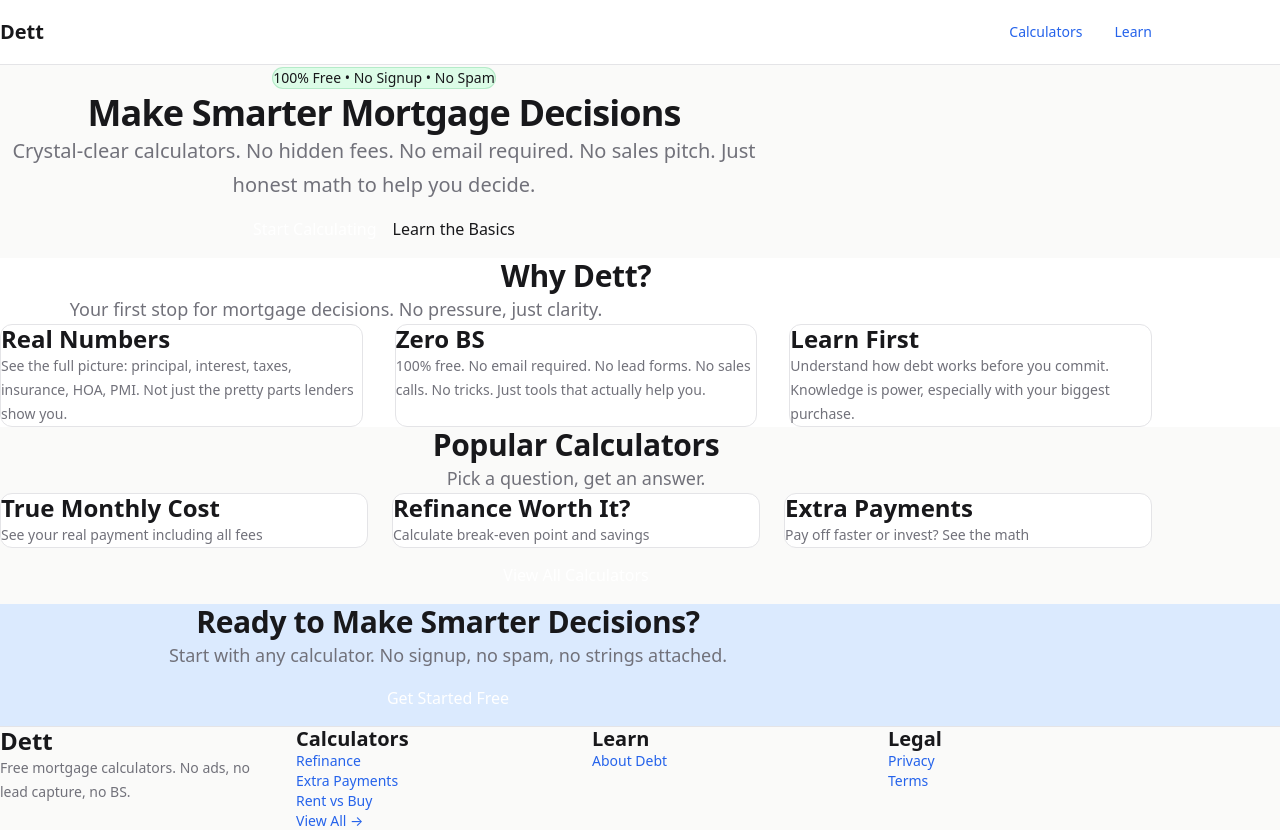
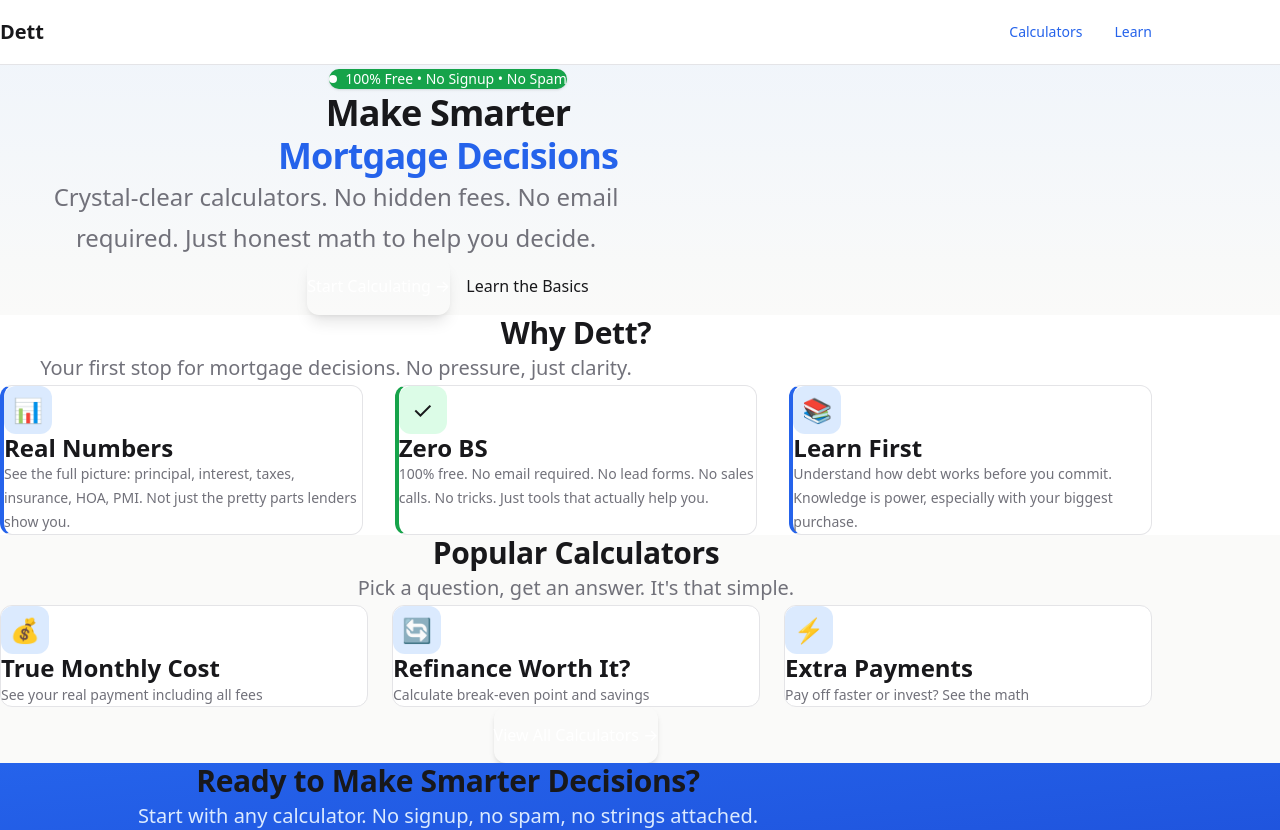
Before and after one commit to skramco/dett-io, a Next.js app: page / in a window 1280 px wide. Shown: the top 830 px of the page. Built offline with nearby package versions, Linux system fonts and the light colour scheme.

Commit message:
Add .netlifyignore to exclude template folder

```diff
--- a/app/page.tsx
+++ b/app/page.tsx
@@ -11,26 +11,29 @@ export default function Home() {
       <Header />
 
       <main>
-        {/* Hero Section - Calm and clear */}
-        <section className="py-24">
+        {/* Hero Section - Engaging but professional */}
+        <section className="py-32 relative">
+          <div className="absolute inset-0 bg-gradient-to-b from-accent-light/30 to-transparent" />
           <Container>
-            <div className="max-w-3xl mx-auto text-center">
-              <div className="inline-flex items-center gap-2 bg-success-light text-foreground px-4 py-2 rounded-lg text-sm mb-8 border border-success/20">
+            <div className="max-w-4xl mx-auto text-center relative">
+              <div className="inline-flex items-center gap-2 bg-success text-white px-4 py-2 rounded-full text-sm mb-8 font-medium shadow-sm">
+                <span className="w-2 h-2 bg-white rounded-full" />
                 100% Free • No Signup • No Spam
               </div>
 
-              <h1 className="text-5xl sm:text-6xl font-bold text-foreground mb-6 leading-tight">
-                Make Smarter Mortgage Decisions
+              <h1 className="text-5xl sm:text-7xl font-bold text-foreground mb-6 leading-tight tracking-tight">
+                Make Smarter<br />
+                <span className="text-accent">Mortgage Decisions</span>
               </h1>
 
-              <p className="text-xl text-muted mb-10 leading-relaxed">
-                Crystal-clear calculators. No hidden fees. No email required. No sales pitch. Just honest math to help you decide.
+              <p className="text-xl sm:text-2xl text-muted mb-12 leading-relaxed max-w-2xl mx-auto">
+                Crystal-clear calculators. No hidden fees. No email required. Just honest math to help you decide.
               </p>
 
               <div className="flex flex-col sm:flex-row gap-4 justify-center">
                 <Link href="/calculators">
-                  <Button size="lg">
-                    Start Calculating
+                  <Button size="lg" className="shadow-lg hover:shadow-xl">
+                    Start Calculating →
                   </Button>
                 </Link>
                 <Link href="/learn">
@@ -43,41 +46,50 @@ export default function Home() {
           </Container>
         </section>
 
-        {/* Why Dett Section - Minimal cards */}
-        <section className="py-20 bg-surface">
+        {/* Why Dett Section - Enhanced cards with visual interest */}
+        <section className="py-24 bg-surface">
           <Container>
             <div className="text-center mb-16">
-              <h2 className="text-3xl font-bold text-foreground mb-3">
+              <h2 className="text-4xl font-bold text-foreground mb-4">
                 Why Dett?
               </h2>
-              <p className="text-lg text-muted max-w-2xl mx-auto">
+              <p className="text-xl text-muted max-w-2xl mx-auto">
                 Your first stop for mortgage decisions. No pressure, just clarity.
               </p>
             </div>
 
             <div className="grid md:grid-cols-3 gap-8">
-              <Card>
+              <Card className="border-l-4 border-l-accent">
                 <CardHeader>
-                  <CardTitle>Real Numbers</CardTitle>
-                  <CardDescription>
+                  <div className="w-12 h-12 bg-accent-light rounded-lg flex items-center justify-center mb-4">
+                    <span className="text-2xl">📊</span>
+                  </div>
+                  <CardTitle className="text-xl">Real Numbers</CardTitle>
+                  <CardDescription className="text-base">
                     See the full picture: principal, interest, taxes, insurance, HOA, PMI. Not just the pretty parts lenders show you.
                   </CardDescription>
                 </CardHeader>
               </Card>
 
-              <Card>
+              <Card className="border-l-4 border-l-success">
                 <CardHeader>
-                  <CardTitle>Zero BS</CardTitle>
-                  <CardDescription>
+                  <div className="w-12 h-12 bg-success-light rounded-lg flex items-center justify-center mb-4">
+                    <span className="text-2xl">✓</span>
+                  </div>
+                  <CardTitle className="text-xl">Zero BS</CardTitle>
+                  <CardDescription className="text-base">
                     100% free. No email required. No lead forms. No sales calls. No tricks. Just tools that actually help you.
                   </CardDescription>
                 </CardHeader>
               </Card>
 
-              <Card>
+              <Card className="border-l-4 border-l-accent">
                 <CardHeader>
-                  <CardTitle>Learn First</CardTitle>
-                  <CardDescription>
+                  <div className="w-12 h-12 bg-accent-light rounded-lg flex items-center justify-center mb-4">
+                    <span className="text-2xl">📚</span>
+                  </div>
+                  <CardTitle className="text-xl">Learn First</CardTitle>
+                  <CardDescription className="text-base">
                     Understand how debt works before you commit. Knowledge is power, especially with your biggest purchase.
                   </CardDescription>
                 </CardHeader>
@@ -86,46 +98,55 @@ export default function Home() {
           </Container>
         </section>
 
-        {/* Featured Calculators - Clean and simple */}
-        <section className="py-20">
+        {/* Featured Calculators - Enhanced with visual interest */}
+        <section className="py-24">
           <Container>
-            <div className="text-center mb-12">
-              <h2 className="text-3xl font-bold text-foreground mb-3">
+            <div className="text-center mb-16">
+              <h2 className="text-4xl font-bold text-foreground mb-4">
                 Popular Calculators
               </h2>
-              <p className="text-lg text-muted">
-                Pick a question, get an answer.
+              <p className="text-xl text-muted">
+                Pick a question, get an answer. It's that simple.
               </p>
             </div>
 
-            <div className="grid md:grid-cols-3 gap-6 mb-10">
-              <Link href="/calculators/mortgage-cost">
-                <Card hover>
+            <div className="grid md:grid-cols-3 gap-6 mb-12">
+              <Link href="/calculators/mortgage-cost" className="group">
+                <Card hover className="h-full transition-all group-hover:shadow-lg group-hover:-translate-y-1">
                   <CardHeader>
-                    <CardTitle>True Monthly Cost</CardTitle>
-                    <CardDescription>
+                    <div className="w-12 h-12 bg-accent-light rounded-lg flex items-center justify-center mb-4 group-hover:bg-accent group-hover:scale-110 transition-all">
+                      <span className="text-2xl group-hover:scale-110 transition-transform">💰</span>
+                    </div>
+                    <CardTitle className="text-xl group-hover:text-accent transition-colors">True Monthly Cost</CardTitle>
+                    <CardDescription className="text-base">
                       See your real payment including all fees
                     </CardDescription>
                   </CardHeader>
                 </Card>
               </Link>
 
-              <Link href="/calculators/refinance">
-                <Card hover>
+              <Link href="/calculators/refinance" className="group">
+                <Card hover className="h-full transition-all group-hover:shadow-lg group-hover:-translate-y-1">
                   <CardHeader>
-                    <CardTitle>Refinance Worth It?</CardTitle>
-                    <CardDescription>
+                    <div className="w-12 h-12 bg-accent-light rounded-lg flex items-center justify-center mb-4 group-hover:bg-accent group-hover:scale-110 transition-all">
+                      <span className="text-2xl group-hover:scale-110 transition-transform">🔄</span>
+                    </div>
+                    <CardTitle className="text-xl group-hover:text-accent transition-colors">Refinance Worth It?</CardTitle>
+                    <CardDescription className="text-base">
                       Calculate break-even point and savings
                     </CardDescription>
                   </CardHeader>
                 </Card>
               </Link>
 
-              <Link href="/calculators/extra-payment">
-                <Card hover>
+              <Link href="/calculators/extra-payment" className="group">
+                <Card hover className="h-full transition-all group-hover:shadow-lg group-hover:-translate-y-1">
                   <CardHeader>
-                    <CardTitle>Extra Payments</CardTitle>
-                    <CardDescription>
+                    <div className="w-12 h-12 bg-accent-light rounded-lg flex items-center justify-center mb-4 group-hover:bg-accent group-hover:scale-110 transition-all">
+                      <span className="text-2xl group-hover:scale-110 transition-transform">⚡</span>
+                    </div>
+                    <CardTitle className="text-xl group-hover:text-accent transition-colors">Extra Payments</CardTitle>
+                    <CardDescription className="text-base">
                       Pay off faster or invest? See the math
                     </CardDescription>
                   </CardHeader>
@@ -135,27 +156,28 @@ export default function Home() {
 
             <div className="text-center">
               <Link href="/calculators">
-                <Button size="lg">
-                  View All Calculators
+                <Button size="lg" className="shadow-md hover:shadow-lg">
+                  View All Calculators →
                 </Button>
               </Link>
             </div>
           </Container>
         </section>
 
-        {/* Final CTA - Subtle, not loud */}
-        <section className="py-20 bg-accent-light">
+        {/* Final CTA - Engaging but professional */}
+        <section className="py-24 bg-accent text-white relative overflow-hidden">
+          <div className="absolute inset-0 bg-gradient-to-br from-accent to-accent-hover opacity-90" />
           <Container size="md">
-            <div className="text-center">
-              <h2 className="text-3xl font-bold text-foreground mb-4">
+            <div className="text-center relative">
+              <h2 className="text-4xl font-bold mb-4">
                 Ready to Make Smarter Decisions?
               </h2>
-              <p className="text-lg text-muted mb-8">
+              <p className="text-xl mb-10 text-accent-light">
                 Start with any calculator. No signup, no spam, no strings attached.
               </p>
               <Link href="/calculators">
-                <Button size="lg">
-                  Get Started Free
+                <Button size="lg" variant="secondary" className="shadow-xl hover:shadow-2xl">
+                  Get Started Free →
                 </Button>
               </Link>
             </div>
```
Also changed, not shown: 1 other file (tests, documents, lock files or other folders).
